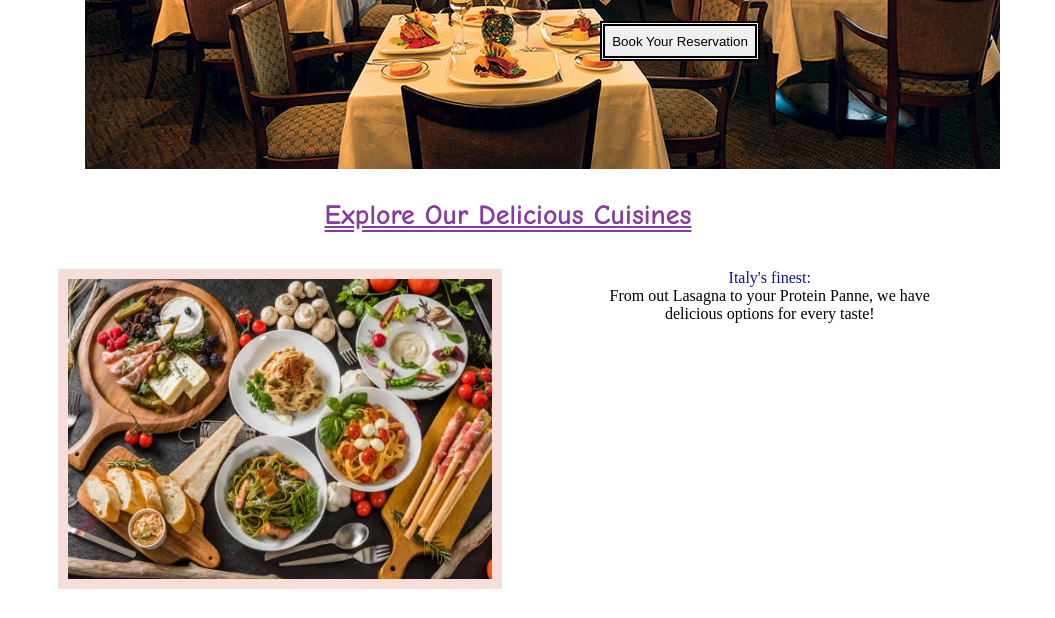
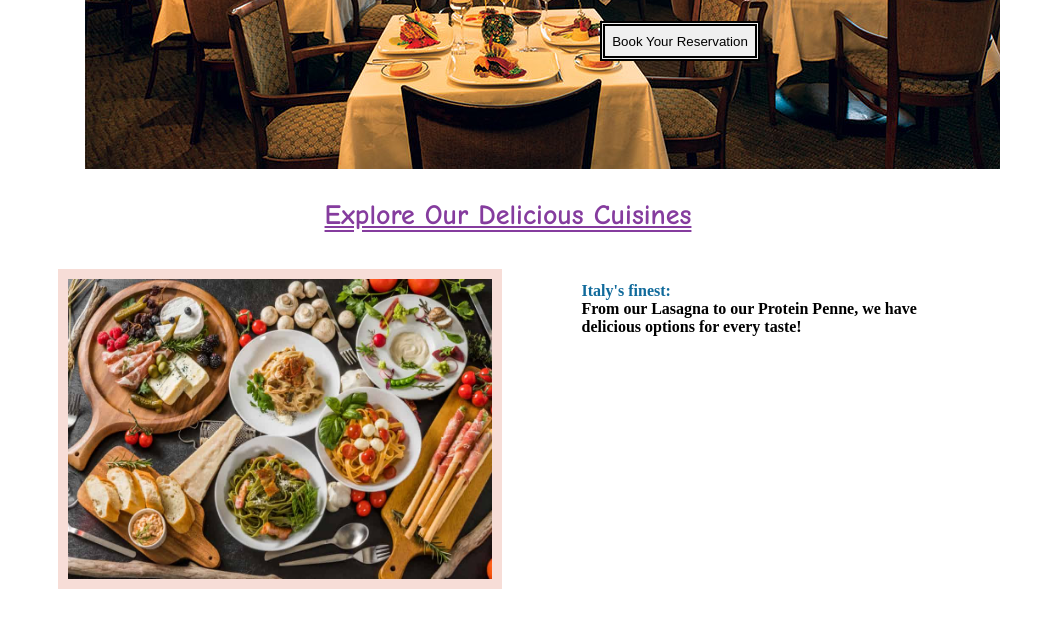
Before and after one commit to chiayuta/amy23a.github.io, a plain HTML site: page hhhhwww3/hw3_home.html in a window 1280 px wide. Shown: the part 479-1097 px from the top of the page, without its empty margins (0-1055 px from the left). Drawn offline with Linux system fonts and the light colour scheme.

Commit message:
Update hw3_home.html

```diff
--- a/hhhhwww3/hw3_home.html
+++ b/hhhhwww3/hw3_home.html
@@ -207,10 +207,9 @@ a:active {
 
     </div>
     <div class="text1">
-    <span style="color:rgb(13, 20, 140);">Italy's finest:
-    <br> <div style="color:rgb(0, 0, 0);"> From out Lasagna to your Protein Panne, we have delicious options for every taste! </div>
+    <h2 style="font-size:16px;margin-bottom:0px;color:#106A9B;font-family:Abril Fatface;text-align: left;">Italy's finest:</h2>
+    <h3 style="font-size:16px;margin-top:0px;text-align: left">From our Lasagna to our Protein Penne, we have delicious options for every taste!</h3>
 
-    </span>
     </div>
 </div>
 
```
